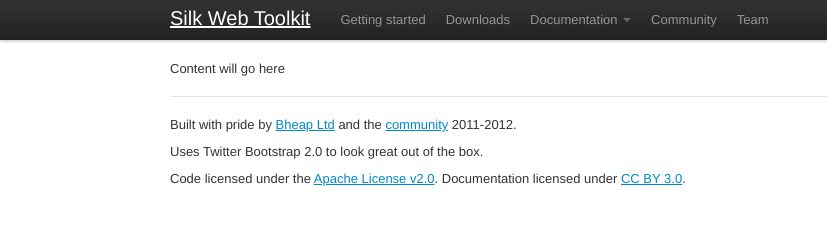
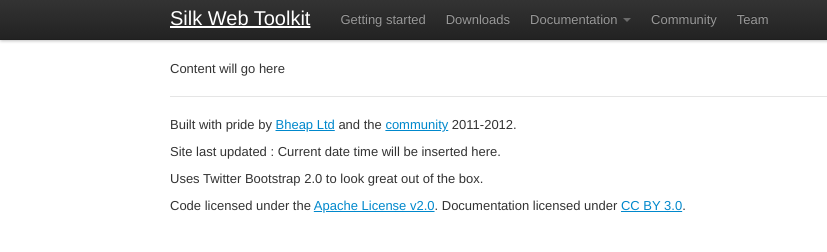
Before and after one commit to silk-web-toolkit/silk-site, a plain HTML site: page template/default.html in a window 1280 px wide. Shown: the full height of the page, 0-827 px from the left. Drawn offline with Linux system fonts and the light colour scheme; files whose address does not match are found by name.

Commit message:
re-add dynamic comp site-spun-timestamp now Silk handles basic dynamic comps again

```diff
--- a/template/default.html
+++ b/template/default.html
@@ -60,7 +60,7 @@
       <footer>
         <p class="pull-right"><img src="resource/images/spun-with-silk.png" alt="spun with Silk" /></p>
         <p>Built with pride by <a href="http://www.bheap.co.uk" target="_blank">Bheap Ltd</a> and the <a href="team.html">community</a> 2011-2012.</p>
-        <!--<p>Site last updated : <span id="silk-component:site-modified-timestamp:date/timestamp">Current date time will be inserted here.</span></p>-->
+        <p>Site last updated : <span id="silk-component:site-spun-timestamp:date/timestamp">Current date time will be inserted here.</span></p>
         <p>Uses Twitter Bootstrap 2.0 to look great out of the box.</p>
         <p>Code licensed under the <a href="http://www.apache.org/licenses/LICENSE-2.0">Apache License v2.0</a>.  Documentation licensed under <a href="http://creativecommons.org/licenses/by/3.0/">CC BY 3.0</a>.</p>
       </footer>
```
